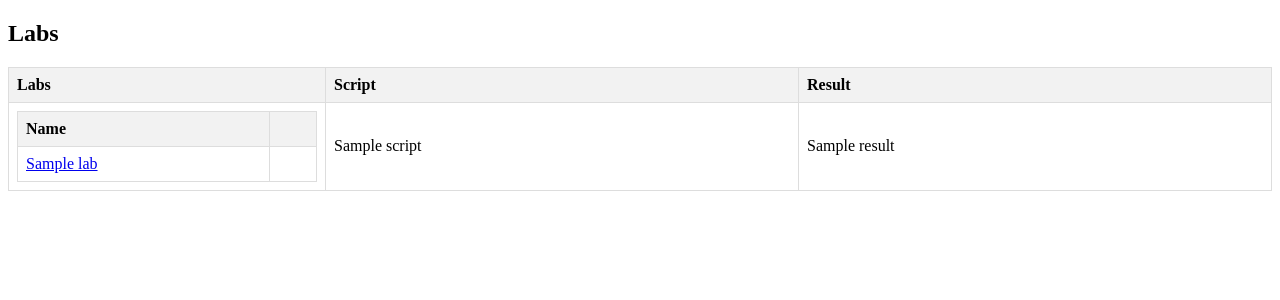
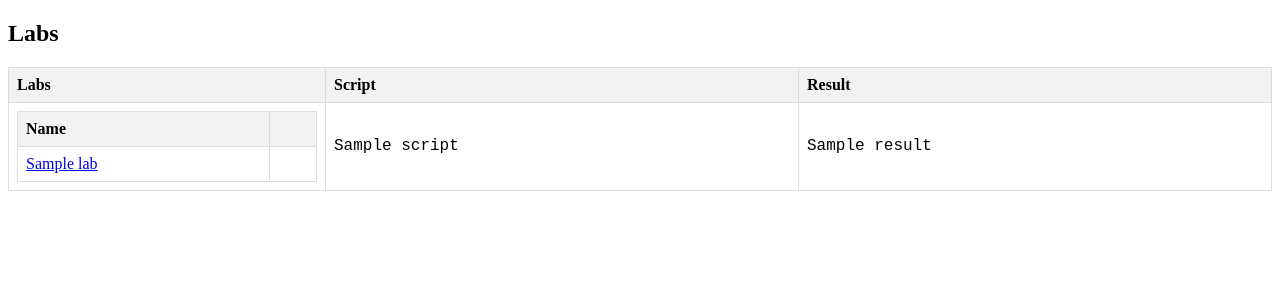
Before and after one commit to Nummulith/aws_labs, a Python web app: template flask/templates/labs.html in a window 1280 px wide. Shown: the top 300 px of the page. Run offline with Jinja, Linux system fonts and the light colour scheme; the template is opened without the code that fills it: most values are stand-ins (such as "Sample title", 1, 10 or a date in 2020).

Commit message:
script font

```diff
--- a/flask/app.py
+++ b/flask/app.py
@@ -114,7 +114,9 @@ def get_labs():
         with open(lab_file(lab_cur), 'r') as file:
             script = file.read()
 
-    return render_template("labs.html", labs=directories, lab_cur=lab_cur, script=script)
+    result = "result"
+
+    return render_template("labs.html", labs=directories, lab_cur=lab_cur, script=script, result=result)
 
 #curl http://localhost:5000/lab/hello
 @app.get('/lab/<lab>')
--- a/flask/templates/labs.html
+++ b/flask/templates/labs.html
@@ -28,6 +28,9 @@
         }
         #lab_cur {
             background-color: yellow;
+        }
+        #script {
+            font-family: 'Courier New', Courier, monospace;
         }
 
     </style>
@@ -65,8 +68,8 @@
                     </table>
 
                 </td>
-                <td>{{ script }}</td>
-                <td>{{ result }}</td>
+                <td id="script">{{ script }}</td>
+                <td id="script">{{ result }}</td>
             </tr>
         </tbody>
     </table>
```
